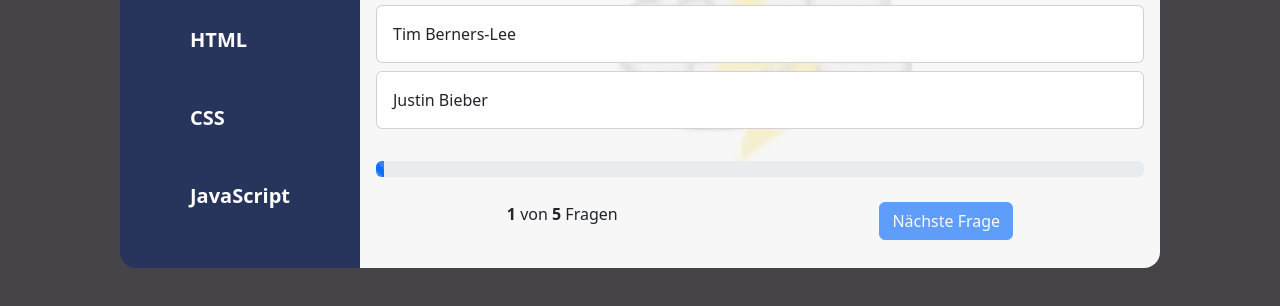
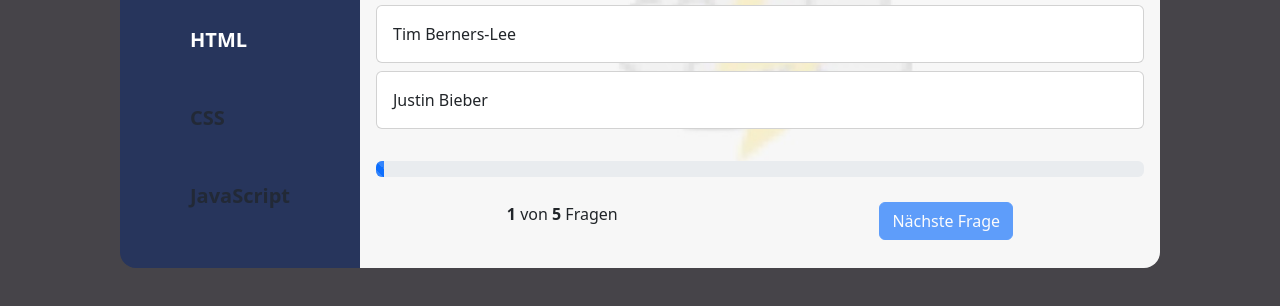
Before and after one commit to KevinMuellerDev/quizapp, a website: page index.html in a window 1280 px wide. Shown: the part 372-678 px from the top of the page. Drawn offline with nearby package versions, Linux system fonts and the light colour scheme.

Commit message:
disabled unused links in menu

```diff
--- a/index.html
+++ b/index.html
@@ -27,8 +27,8 @@
             </div>
             <div class="nav-links fw-bold fs-5">
                 <a class="nav-link text-white active" href="#">HTML</a>
-                <a class="nav-link text-white" href="#">CSS</a>
-                <a class="nav-link text-white" href="#">JavaScript</a>
+                <a class="nav-link disabled" href="#" disabled>CSS</a>
+                <a class="nav-link disabled" href="#" disabled>JavaScript</a>
             </div>
         </nav>
         <div class="card card-container" id="cardcontainer">
```
